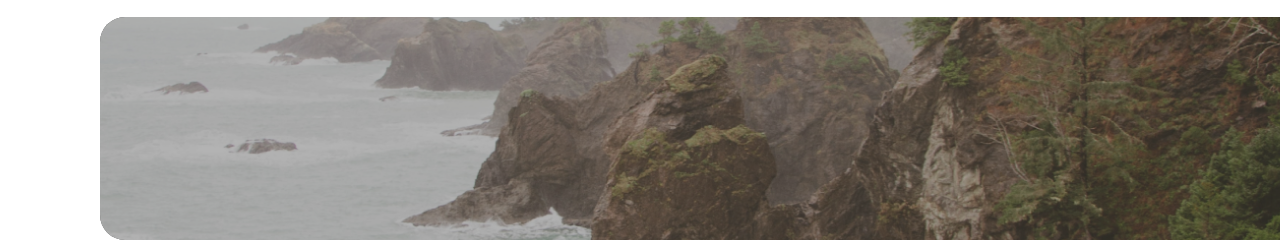
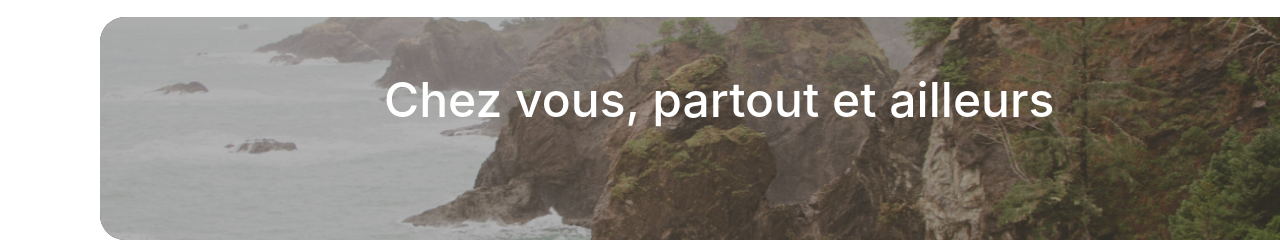
Before and after one commit to Maximecat/MaximeCat_Kasa, a React (Create React App) app: page / in a window 1280 px wide. Shown: the part 154-396 px from the top of the page. Built offline with nearby package versions, Linux system fonts and the light colour scheme.

Commit message:
App main ajout title Banner

```diff
--- a/src/pages/Home/App.jsx
+++ b/src/pages/Home/App.jsx
@@ -26,7 +26,7 @@ function App() {
     < div className="App" >
 
       <main>
-        <Banner />
+        <Banner title={"Chez vous, partout et ailleurs"} />
         <section className='card-grid'>
           {
             logements.map((logement) =>
```
